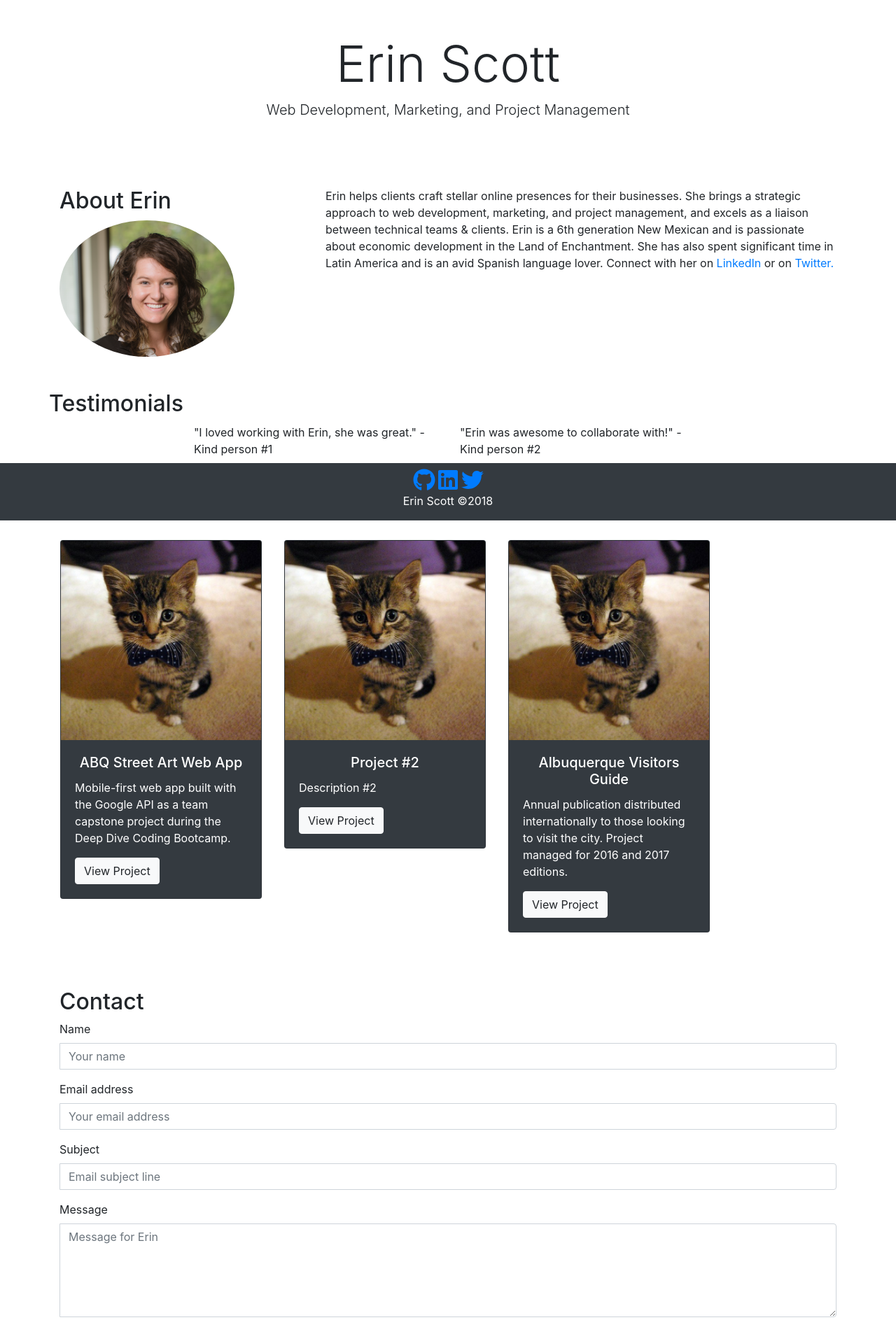
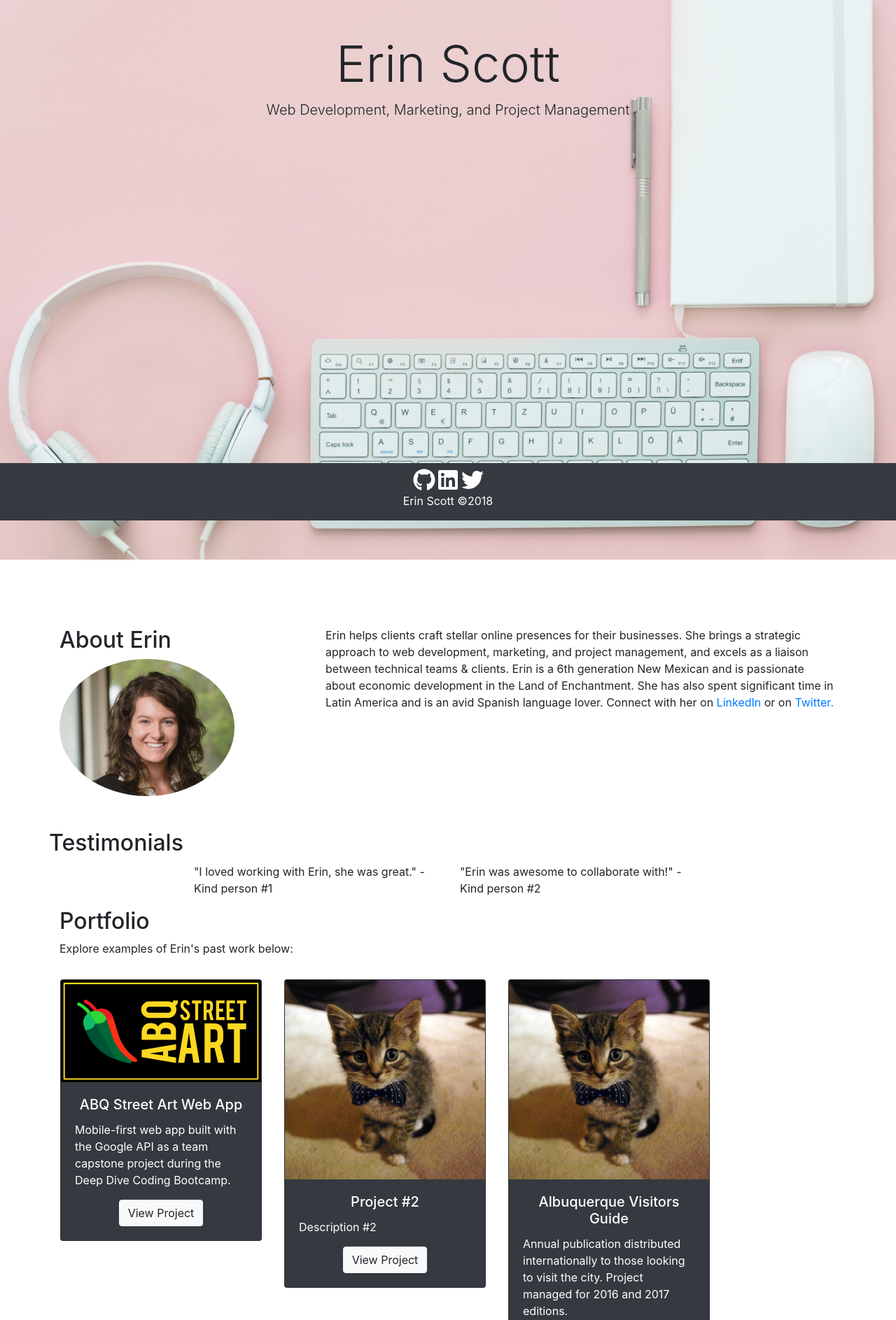
Before and after one commit to erincodes/portfolio-website, a PHP site: page / in a window 1280 px wide. Shown: the part 56-1943 px from the top of the page at 70% size. Run offline with PHP 8.4, Linux system fonts and the light colour scheme; a stand-in replaces the project's code that opens the database connection; some libraries are stand-ins or nearby versions.

Commit message:
Added in CSS suggestions from Rochelle and cleaned up stylesheet.

```diff
--- a/public_html/css/style.css
+++ b/public_html/css/style.css
@@ -1,23 +1,20 @@
-/*jumbotron.jumbotron-fluid {*/
-/*background:url("images/home-office.jpg");*/
-/*}*/
-
 body, html {
 	margin: 0;
 	padding: 0;
 }
 
-/*.navbar, .navbar-nav, .nav-item, .nav-link{*/
-	/*color: white;*/
-}
-
 .backgroundimg {
 	background-image:url("../images/office-pink.jpg");
 	background-size: cover;
-	background-position: center center;
+	background-position: top right;
 	background-repeat: no-repeat;
-	width: 100%;
 	height: 100vh;
+}
+
+@media only screen and (min-width: 768px) {
+	.backgroundimg {
+		background-position: bottom center;
+	}
 }
 
 /*#contact-section {*/
@@ -40,3 +37,19 @@
 		/*-webkit-transform-origin:0 0;*/
 	/*}*/
 /*}*/
+
+footer a,
+footer a:link,
+footer a:visited,
+footer a:active {
+	color: white;
+}
+
+footer a:hover {
+	color: pink;
+	-webkit-transition: all 500ms ease-in-out;
+	-moz-transition: all 500ms ease-in-out;
+	-ms-transition: all 500ms ease-in-out;
+	-o-transition: all 500ms ease-in-out;
+	transition: all 500ms ease-in-out;
+}
--- a/public_html/index.php
+++ b/public_html/index.php
@@ -34,8 +34,8 @@
 	</head>
 
 	<body>
+		<!--Nav bar-->
 		<header>
-<!--Nav bar-->
 			<nav class="navbar navbar-expand-md navbar-light bg-light d-flex justify-content-end">
 				<button class="navbar-toggler" type="button" data-toggle="collapse" data-target="#navbarNav" aria-controls="navbarNav" aria-expanded="false" aria-label="Toggle navigation">
 					<span class="navbar-toggler-icon"></span>
@@ -112,11 +112,13 @@
 					<div class="column">
 						<div class="row m-3">
 							<div class="card text-white bg-dark mb-3" style="max-width: 18rem;">
-								<img class="card-img-top" src="images/bowtie-kitty.png" alt="Portfolio Example 1">
+								<img class="card-img-top" src="images/abq-street-art-logo.svg" alt="Portfolio Example 1">
 								<div class="card-body">
 									<h5 class="card-title text-center">ABQ Street Art Web App</h5>
 									<p class="card-text">Mobile-first web app built with the Google API as a team capstone project during the Deep Dive Coding Bootcamp.</p>
-									<a href="#" class="btn btn-primary btn-light">View Project</a>
+									<div class="text-center">
+										<a href="https://bootcamp-coders.cnm.edu/~escott15/abq-street-art/static-ui/home-view.php" target="blank" class="btn btn-primary btn-light">View Project</a>
+									</div>
 								</div>
 							</div>
 						</div>
@@ -124,11 +126,13 @@
 					<div class="column">
 						<div class="row m-3">
 							<div class="card text-white bg-dark mb-3" style="max-width: 18rem;">
-								<img class="card-img-top" src="images/bowtie-kitty.png" alt="Portfolio Example 1">
+								<img class="card-img-top" src="images/bowtie-kitty.png" alt="Portfolio Example 2">
 								<div class="card-body">
 									<h5 class="card-title text-center">Project #2</h5>
 									<p class="card-text">Description #2</p>
-									<a href="#" class="btn btn-primary btn-light">View Project</a>
+									<div class="text-center">
+										<a href="#" target="_blank" class="btn btn-primary btn-light">View Project</a>
+									</div>
 								</div>
 							</div>
 						</div>
@@ -136,11 +140,13 @@
 					<div class="column">
 						<div class="row m-3">
 							<div class="card text-white bg-dark mb-3" style="max-width: 18rem;">
-								<img class="card-img-top" src="images/bowtie-kitty.png" alt="Portfolio Example 1">
+								<img class="card-img-top" src="images/bowtie-kitty.png" alt="Portfolio Example 3">
 								<div class="card-body">
 									<h5 class="card-title text-center">Albuquerque Visitors Guide</h5>
 									<p class="card-text">Annual publication distributed internationally to those looking to visit the city. Project managed for 2016 and 2017 editions.</p>
-									<a href="#" class="btn btn-primary btn-light">View Project</a>
+									<div class="text-center">
+										<a href="#" target="blank" class="btn btn-primary btn-light">View Project</a>
+									</div>
 								</div>
 							</div>
 						</div>
```
Also changed, not shown: public_html/images/abq-street-art-logo.svg (added).
